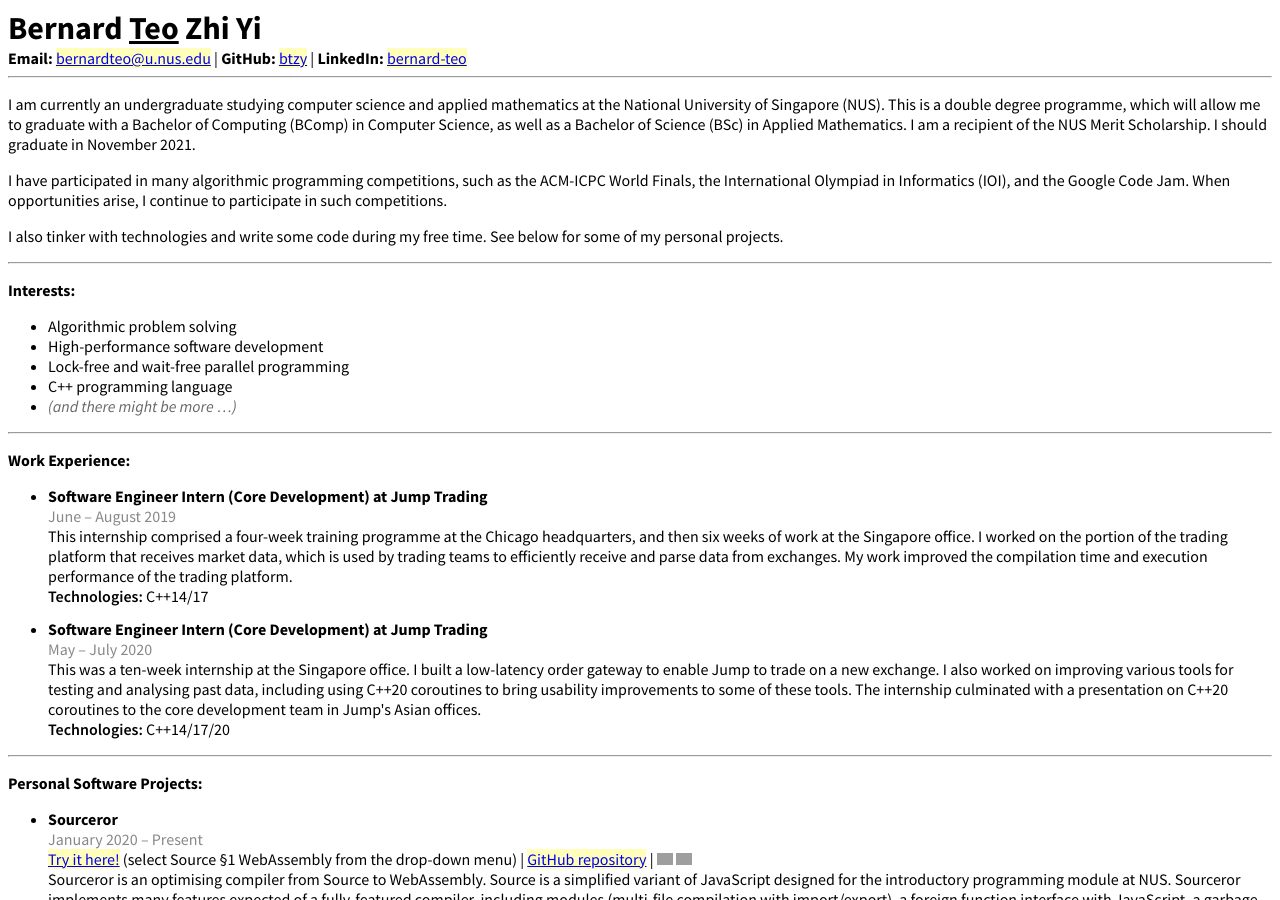
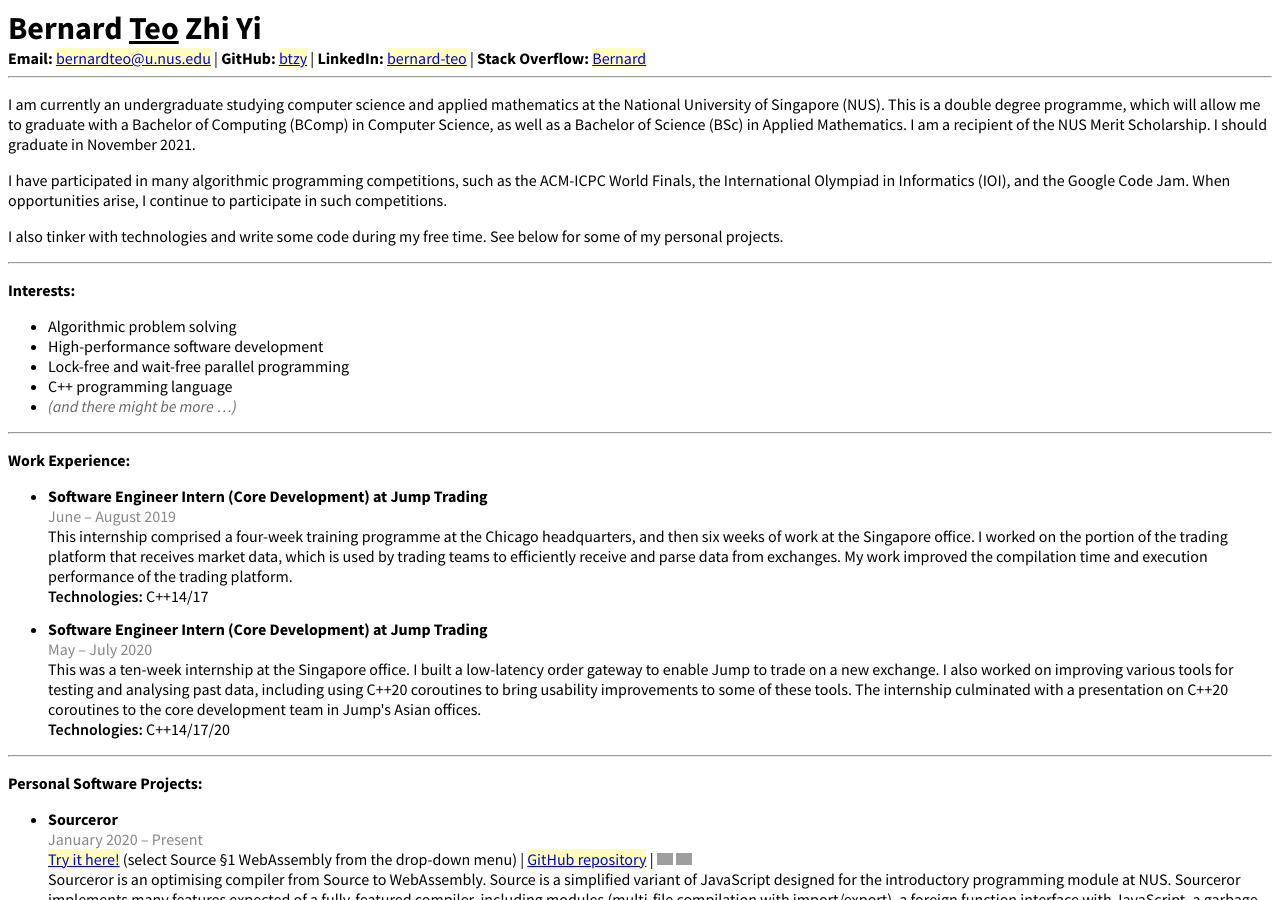
Before and after one commit to btzy/homepage, a Jekyll site: the page built from index.html, in a window 1280 px wide and 900 px high. Built offline with Jekyll 4.4.1, drawn with Linux system fonts in a browser that asks for light colours; grey boxes are pictures that could not be loaded.

Commit message:
Add Stack Overflow account link

```diff
--- a/_layouts/default.html
+++ b/_layouts/default.html
@@ -20,7 +20,7 @@
 <body>
 <div id="title">
 <div class="name">Bernard <span class="underline">Teo</span> Zhi Yi</div>
-<div><span class="keyname">Email: </span><a href="mailto:bernardteo@u.nus.edu">bernardteo@u.nus.edu</a> | <span class="keyname">GitHub: </span><a href="https://github.com/btzy">btzy</a> | <span class="keyname">LinkedIn: </span><a href="https://www.linkedin.com/in/bernard-teo/">bernard-teo</a></div>
+<div><span class="keyname">Email: </span><a href="mailto:bernardteo@u.nus.edu">bernardteo@u.nus.edu</a> | <span class="keyname">GitHub: </span><a href="https://github.com/btzy">btzy</a> | <span class="keyname">LinkedIn: </span><a href="https://www.linkedin.com/in/bernard-teo/">bernard-teo</a> | <span class="keyname">Stack Overflow: </span><a href="https://stackoverflow.com/users/1021959">Bernard</a></div>
 </div>
 <hr/>
 
```
